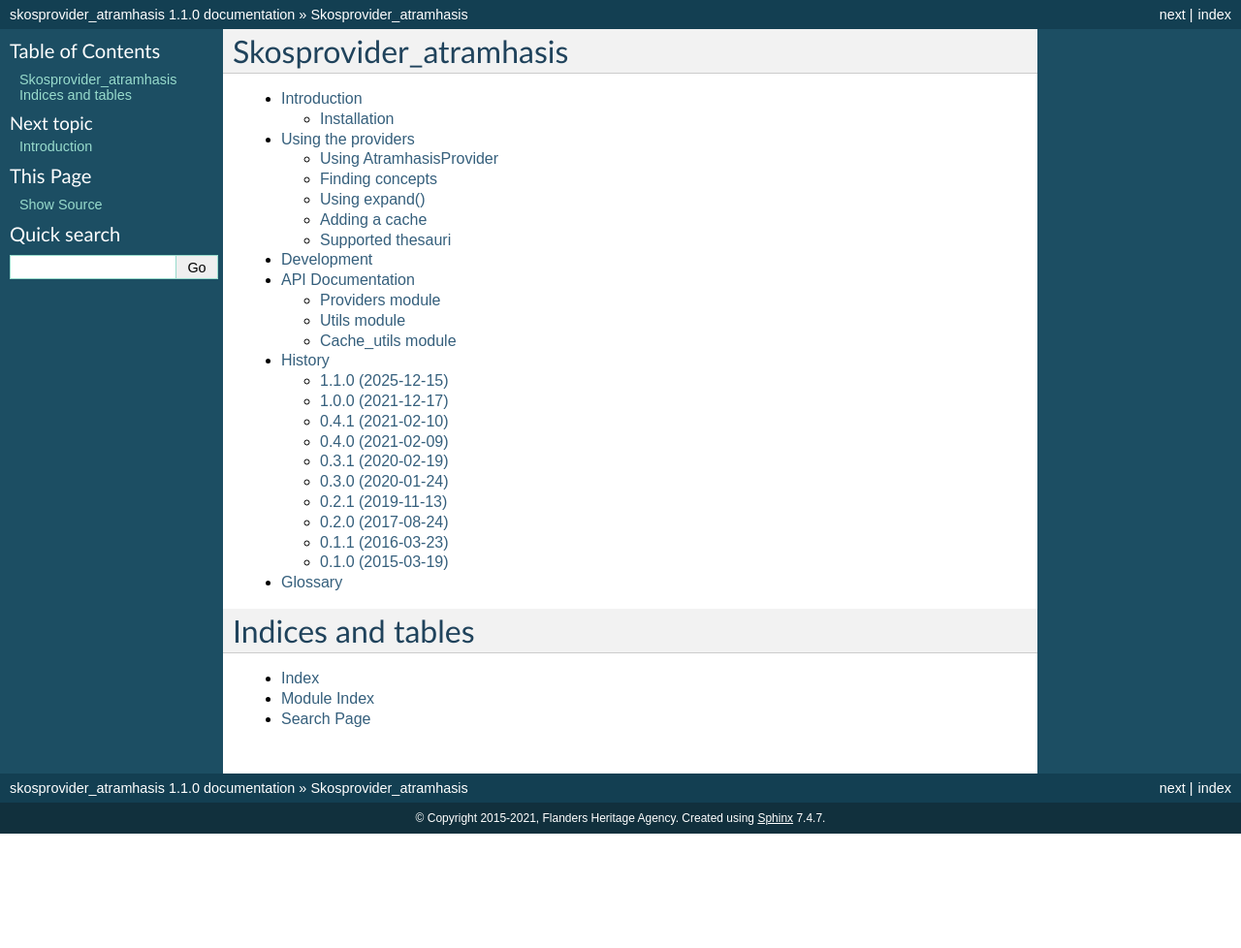
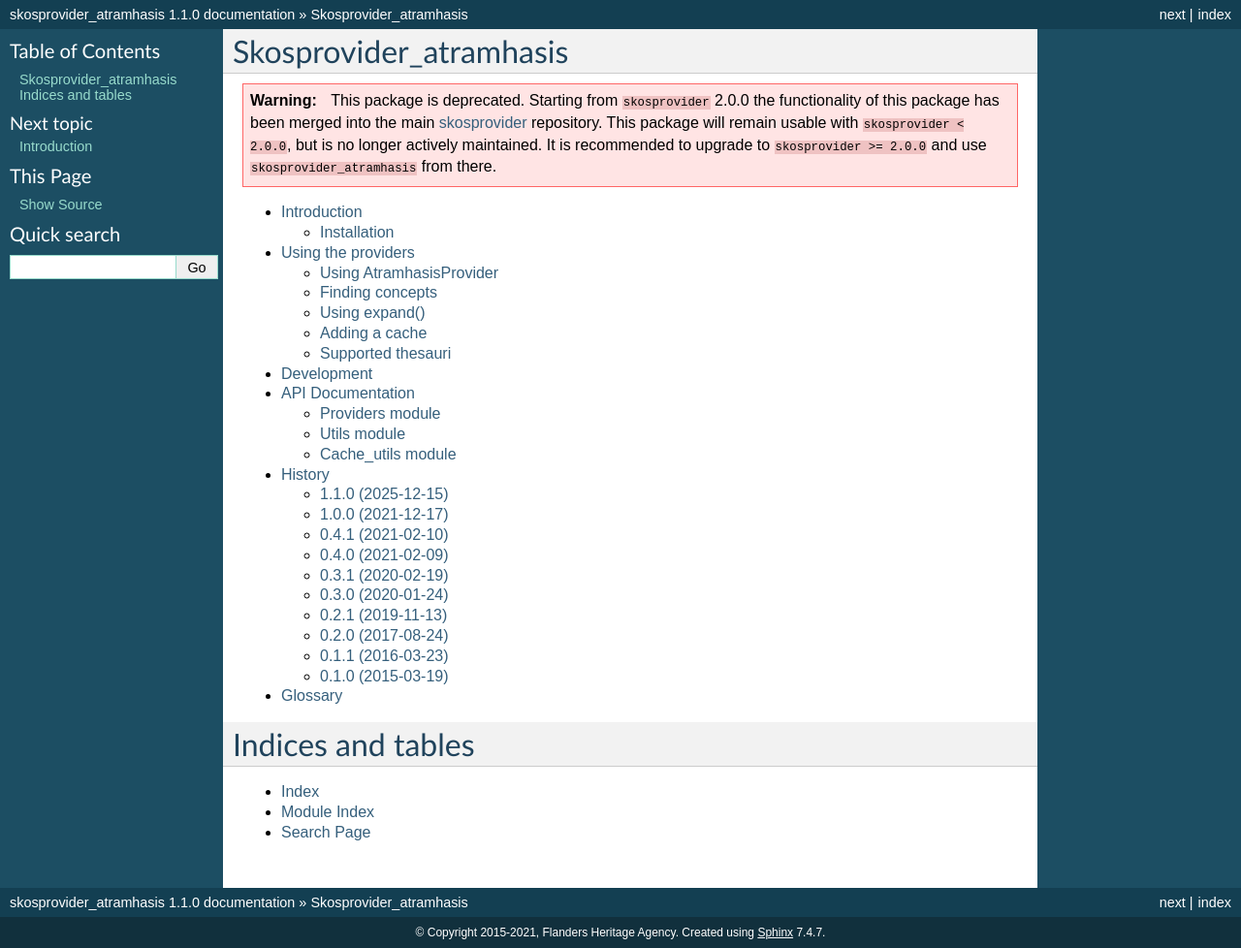
Before and after one commit to OnroerendErfgoed/skosprovider_atramhasis, a Sphinx documentation site: the page built from docs/source/index.rst, in a window 1280 px wide. Shown: the whole page at 97% size. Built offline with Sphinx 7.4.7, drawn with Linux system fonts in a browser that asks for light colours; before the commit the page ends 900 px from its top, so only the background shows below that.

Commit message:
Deprecate skosprovider_atramhasis (#146) (#150)
Merged into skosprovider 2.0.0. Add deprecation banner to README and
.. warning:: block in docs, emit a DeprecationWarning on import, cap
skosprovider<2.0.0, and mark Development Status :: 7 - Inactive. Version
bump and CHANGES entry left for admin to add with the final release.

```diff
--- a/docs/source/index.rst
+++ b/docs/source/index.rst
@@ -5,6 +5,15 @@
 
 Skosprovider_atramhasis
 =======================
+
+.. warning::
+
+   This package is deprecated. Starting from ``skosprovider`` 2.0.0 the
+   functionality of this package has been merged into the main
+   `skosprovider <https://github.com/OnroerendErfgoed/skosprovider/>`_
+   repository. This package will remain usable with ``skosprovider < 2.0.0``,
+   but is no longer actively maintained. It is recommended to upgrade to
+   ``skosprovider >= 2.0.0`` and use ``skosprovider_atramhasis`` from there.
 
 .. toctree::
    :maxdepth: 2
--- a/pyproject.toml
+++ b/pyproject.toml
@@ -14,7 +14,7 @@
 requires-python = ">=3.11,<3.13.11"
 keywords = ["rdf", "skos", "skosprovider", "vocabularies", "thesauri"]
 classifiers = [
-    "Development Status :: 5 - Production/Stable",
+    "Development Status :: 7 - Inactive",
     "Programming Language :: Python",
     "Framework :: Pyramid",
     "Topic :: Internet :: WWW/HTTP",
@@ -25,7 +25,7 @@
 ]
 dependencies = [
     "requests>=2.32.3",
-    "skosprovider>=1.2.0",
+    "skosprovider>=1.2.0,<2.0.0",
     "dogpile.cache>=1.1.4",
 ]
 
```
Also changed, not shown: README.rst (+22 -0 lines), skosprovider_atramhasis/__init__.py (+7 -0 lines).
